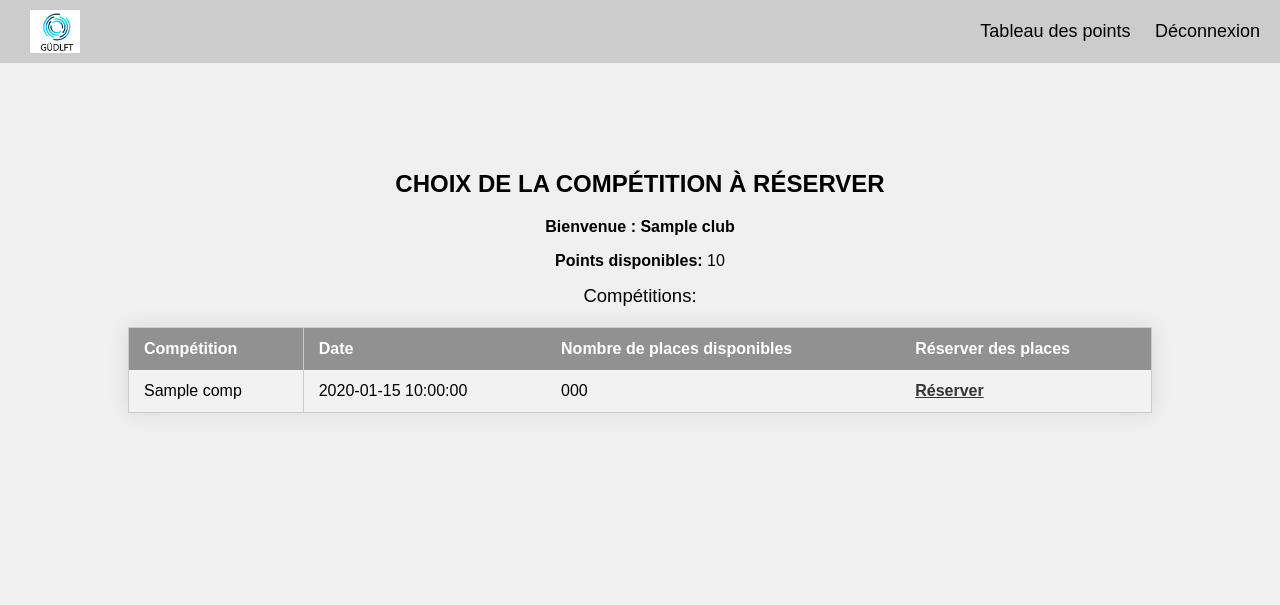
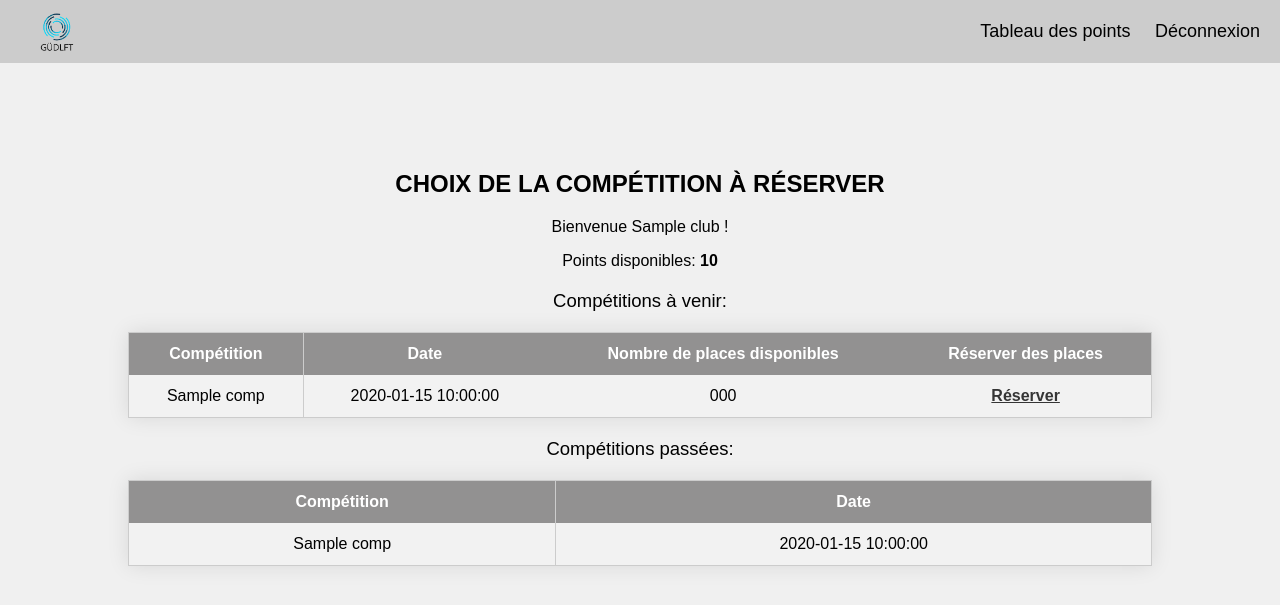
Before and after one commit to mcourte/OC_Projet11, a Flask app: template Python_Testing-master/templates/welcome.html in a window 1280 px wide. Shown: the top 605 px of the page. Run offline with Flask 3, Linux system fonts and the light colour scheme; the template is opened without the code that fills it: most values are stand-ins (such as "Sample title", 1, 10 or a date in 2020).

Commit message:
ok pour modif css & html - petite modif sur server pour compétion passée

```diff
--- a/Python_Testing-master/clubs.json
+++ b/Python_Testing-master/clubs.json
@@ -3,7 +3,7 @@
         {
             "name": "Simply Lift",
             "email": "john@simplylift.co",
-            "points": 11
+            "points": 14
         },
         {
             "name": "Iron Temple",
@@ -13,7 +13,7 @@
         {
             "name": "She Lifts",
             "email": "kate@shelifts.co.uk",
-            "points": 6
+            "points": "12"
         }
     ]
 }
--- a/Python_Testing-master/competitions.json
+++ b/Python_Testing-master/competitions.json
@@ -3,17 +3,20 @@
         {
             "name": "Spring Festival",
             "date": "2020-03-27 10:00:00",
-            "numberOfPlaces": 29
+            "numberOfPlaces": "25"
         },
         {
             "name": "Fall Classic",
             "date": "2020-10-22 13:30:00",
-            "numberOfPlaces": 4
+            "numberOfPlaces": "25"
         },
         {
             "name": "JO",
             "date": "2025-10-22 13:30:00",
-            "numberOfPlaces": "25"
+            "numberOfPlaces": 14,
+            "club_booking": {
+                "Simply Lift": 11
+            }
         }
     ]
 }
--- a/Python_Testing-master/server.py
+++ b/Python_Testing-master/server.py
@@ -1,20 +1,29 @@
 import json
-from flask import Flask, render_template, request, redirect, flash, url_for, session
+from flask import Flask, render_template, request, redirect, flash, url_for
 from datetime import datetime
+
 
 def loadClubs():
     with open('clubs.json') as c:
         listOfClubs = json.load(c)['clubs']
         return listOfClubs
 
+
 def loadCompetitions():
     with open('competitions.json') as comps:
         listOfCompetitions = json.load(comps)['competitions']
         return listOfCompetitions
 
+
 def get_future_competitions(competitions):
     now = datetime.now()
     return [comp for comp in competitions if datetime.strptime(comp['date'], "%Y-%m-%d %H:%M:%S") > now]
+
+
+def get_past_competitions(competitions):
+    now = datetime.now()
+    return [comp for comp in competitions if datetime.strptime(comp['date'], "%Y-%m-%d %H:%M:%S") <= now]
+
 
 app = Flask(__name__)
 app.secret_key = 'something_special'
@@ -22,19 +31,23 @@ app.secret_key = 'something_special'
 competitions = loadCompetitions()
 clubs = loadClubs()
 
+
 @app.route('/')
 def index():
     return render_template('index.html')
+
 
 @app.route('/showSummary', methods=['POST'])
 def show_summary():
     try:
         club = [club for club in clubs if club["email"] == request.form["email"]][0]
         future_competitions = get_future_competitions(competitions)
+        past_competitions = get_past_competitions(competitions)
         return render_template(
             "welcome.html",
             club=club,
-            competitions=future_competitions,
+            future_competitions=future_competitions,
+            past_competitions=past_competitions,
         )
     except IndexError:
         if request.form["email"] == "":
@@ -42,6 +55,7 @@ def show_summary():
         else:
             flash("Il n'existe pas de compte rattache a cet e-mail.", "error")
         return render_template("index.html"), 401
+
 
 @app.route('/book/<competition>/<club>')
 def book(competition, club):
@@ -57,8 +71,9 @@ def book(competition, club):
         competition_date = datetime.strptime(foundCompetition["date"], "%Y-%m-%d %H:%M:%S")
         if competition_date < datetime.now():
             flash("Erreur : Vous ne pouvez pas vous inscrire a une competition deja passee")
-            return (render_template("welcome.html", club=foundClub, competitions=get_future_competitions(competitions)),
-                    200)
+            return (render_template("welcome.html", club=foundClub,
+                                    competitions=get_future_competitions(competitions)), 200)
+
         return render_template("booking.html", club=foundClub, competition=foundCompetition)
     else:
         flash("Un probleme est survenu, merci de reessayer")
@@ -66,24 +81,28 @@ def book(competition, club):
             render_template("welcome.html", club=foundClub, competitions=get_future_competitions(competitions)),
             400)
 
+
 @app.route('/purchasePlaces', methods=['POST'])
 def purchasePlaces():
-    competition = [c for c in competitions if c['name'] == request.form['competition']][0]
-    club = [c for c in clubs if c['name'] == request.form['club']][0]
+    competition = next((c for c in competitions if c['name'] == request.form['competition']), None)
+    club = next((c for c in clubs if c['name'] == request.form['club']), None)
+
+    if not competition or not club:
+        flash("Erreur : Compétition ou club invalide.")
+        return render_template("welcome.html", club=club, competitions=get_future_competitions(competitions)), 400
+
     placesRemaining = int(competition["numberOfPlaces"])
     placesRequired = int(request.form["places"])
 
     # Initialize or retrieve the total places reserved for this club
-    if 'totalPlacesReserved' not in session:
-        session['totalPlacesReserved'] = {}
-    totalPlacesReserved = session['totalPlacesReserved'].get(club['name'], 0)
+    if 'club_booking' not in competition:
+        competition['club_booking'] = {}
 
-    if placesRequired < 0:
-        flash("Erreur : Vous ne pouvez pas vous inscrire un nombre d'athletes negatif.")
-        return render_template("booking.html", club=club, competition=competition), 403
+    club_booking = competition['club_booking']
+    PlacesReserved = club_booking.get(club['name'], 0)
 
-    if placesRequired == 0:
-        flash("Erreur : Vous ne pouvez pas vous inscrire un nombre d'athletes nul.")
+    if placesRequired <= 0:
+        flash("Erreur : Vous ne pouvez pas réserver un nombre d'athlètes négatif ou nul.")
         return render_template("booking.html", club=club, competition=competition), 403
 
     if placesRequired > int(club['points']):
@@ -91,23 +110,24 @@ def purchasePlaces():
         return render_template("booking.html", club=club, competition=competition), 403
 
     if placesRequired > placesRemaining:
-        flash("Erreur : Il ne reste pas assez de places disponibles dans la competition.")
+        flash("Erreur : Il ne reste pas assez de places disponibles dans la compétition.")
         return render_template("booking.html", club=club, competition=competition), 403
 
     if placesRequired > 12:
-        flash("Erreur : Vous ne pouvez pas inscrire plus de 12 athlètes à une competition.")
+        flash("Erreur : Vous ne pouvez pas réserver plus de 12 athlètes à une compétition.")
         return render_template("booking.html", club=club, competition=competition), 403
 
-    if totalPlacesReserved + placesRequired > 12:
-        flash("Erreur : Vous ne pouvez pas inscrire plus de 12 athletes à une compétition au total.")
+    if PlacesReserved + placesRequired > 12:
+        flash("Erreur : Vous ne pouvez pas réserver plus de 12 athlètes au total pour cette compétition.")
         return render_template("booking.html", club=club, competition=competition), 403
 
     # Deduct points and update remaining places
     club['points'] = int(club['points']) - placesRequired
     competition['numberOfPlaces'] = placesRemaining - placesRequired
 
-    # Update the total places reserved
-    session['totalPlacesReserved'][club['name']] = totalPlacesReserved + placesRequired
+    # Update the club_booking dictionary
+    club_booking[club['name']] = PlacesReserved + placesRequired
+    competition['club_booking'] = club_booking
 
     # Save changes to JSON files
     with open("clubs.json", "w") as f:
@@ -127,9 +147,11 @@ def pointsBoard():
     club_list = sorted(clubs, key=lambda club: int(club["points"]), reverse=True)
     return render_template("points_board.html", clubs=club_list)
 
+
 @app.route('/logout')
 def logout():
     return redirect(url_for('index'))
 
+
 if __name__ == '__main__':
     app.run(debug=True)
--- a/Python_Testing-master/static/styles.css
+++ b/Python_Testing-master/static/styles.css
@@ -11,13 +11,13 @@ h1 {
     font-weight: 600;
     text-transform: uppercase;
     color: black;
-    margin: 20px 0;
+    margin: 20px 50px;
 }
 
 h2 {
     text-align: center;
-    font-size: 18.5px;
-    font-weight: 300;
+    font-size: 20px;
+    font-weight: 470;
     color: black;
     margin: 20px 0;
 }
@@ -25,10 +25,11 @@ h2 {
 h3 {
     text-align: center;
     font-size: 18.5px;
-    font-weight: 300;
+    font-weight: 400;
     color: black;
-    margin: 2px 0;
+    margin: 20px 0;
 }
+
 
 p {
     text-align: center;
@@ -43,7 +44,12 @@ form {
 label {
     display: block;
     margin-bottom: 8px;
+    text-align: center;
+    font-weight: 300;
+    color: black;
+    margin: 20px 0;
 }
+
 
 input[type="email"] {
     width: 300px;
@@ -97,8 +103,11 @@ a:hover {
 }
 
 ul {
-    padding: 0;
+    padding: 20px;
     margin: 0;
+    text-align: center;
+    font-weight: 600;
+    color : red
 }
 
 li {
@@ -120,7 +129,7 @@ table {
 
 th, td {
     padding: 12px 15px;
-    text-align: left;
+    text-align: center;
 }
 
 th {
@@ -171,7 +180,7 @@ header {
     margin: 0 10px; /* Marge entre les liens */
     text-align: center;
     font-size: 18px;
-    font-weight: 300;
+    font-weight: 450;
     display:inline-block;
     margin: 10px  10px 10px 10px;
   }
--- a/Python_Testing-master/templates/index.html
+++ b/Python_Testing-master/templates/index.html
@@ -14,9 +14,8 @@
   </div>
 </header>
     <h1>BIENVENUE SUR LE PORTAIL D'INSCRIPTION DE GUDLFT</h1>
-    <h2>Merci d'entrer le mail associé à votre club:</h2>
     <form action="{{ url_for('show_summary') }}" method="post">
-        <label for="email">Adresse mail:</label>
+        <label for="email">Merci d'entrer le mail associé à votre club:</label>
         <input type="email" name="email" id="email" required>
         <button type="submit">Connexion</button>
     </form>
--- a/Python_Testing-master/templates/points_board.html
+++ b/Python_Testing-master/templates/points_board.html
@@ -9,14 +9,10 @@
     <div class="navbar">
         <img src="{{ url_for('static', filename='logo.png') }}" alt="Logo de GUDLFT." class="logo">
         <nav>
-            {% if user.is_authenticated %}
-            <a href="{{ url_for('welcome') }}">Connexion</a>
-            {% endif %}
             <a href="{{ url_for('index') }}">Connexion</a>
-            <a href="{{ url_for('logout') }}">Déconnexion</a>
         </nav>
     </div>
-  </header>
+</header>
 <h1>Points Board</h1>
 <table>
     <thead>
--- a/Python_Testing-master/templates/welcome.html
+++ b/Python_Testing-master/templates/welcome.html
@@ -13,9 +13,8 @@
             <a href="{{ url_for('logout') }}">Déconnexion</a>
         </nav>
     </div>
-  </header>
+</header>
 <h1>Choix de la compétition à réserver</h1>
-
 
 {% with messages = get_flashed_messages() %}
     {% if messages %}
@@ -26,9 +25,10 @@
         </ul>
     {% endif %}
 {% endwith %}
-<p><strong>Bienvenue : {{ club['name'] }} </strong></p>
-<p><strong>Points disponibles:</strong> {{ club['points'] }}</p>
-<h3>Compétitions:</h3>
+
+<p>Bienvenue {{ club['name'] }} !</p>
+<p>Points disponibles:<strong> {{ club['points'] }}</strong></p>
+<h3>Compétitions à venir:</h3>
 <table>
     <thead>
         <tr>
@@ -39,7 +39,7 @@
         </tr>
     </thead>
     <tbody>
-        {% for comp in competitions %}
+        {% for comp in future_competitions %}
             <tr>
                 <td>{{ comp['name'] }}</td>
                 <td>{{ comp['date'] }}</td>
@@ -53,4 +53,22 @@
         {% endfor %}
     </tbody>
 </table>
+
+<h3>Compétitions passées:</h3>
+<table>
+    <thead>
+        <tr>
+            <th>Compétition</th>
+            <th>Date</th>
+        </tr>
+    </thead>
+    <tbody>
+        {% for comp in past_competitions %}
+            <tr>
+                <td>{{ comp['name'] }}</td>
+                <td>{{ comp['date'] }}</td>
+            </tr>
+        {% endfor %}
+    </tbody>
+</table>
 {% endblock %}
```
Also changed, not shown: Python_Testing-master/templates/booking.html (+13 -9 lines), Python_Testing-master/static/logo.png, 1 other file.
